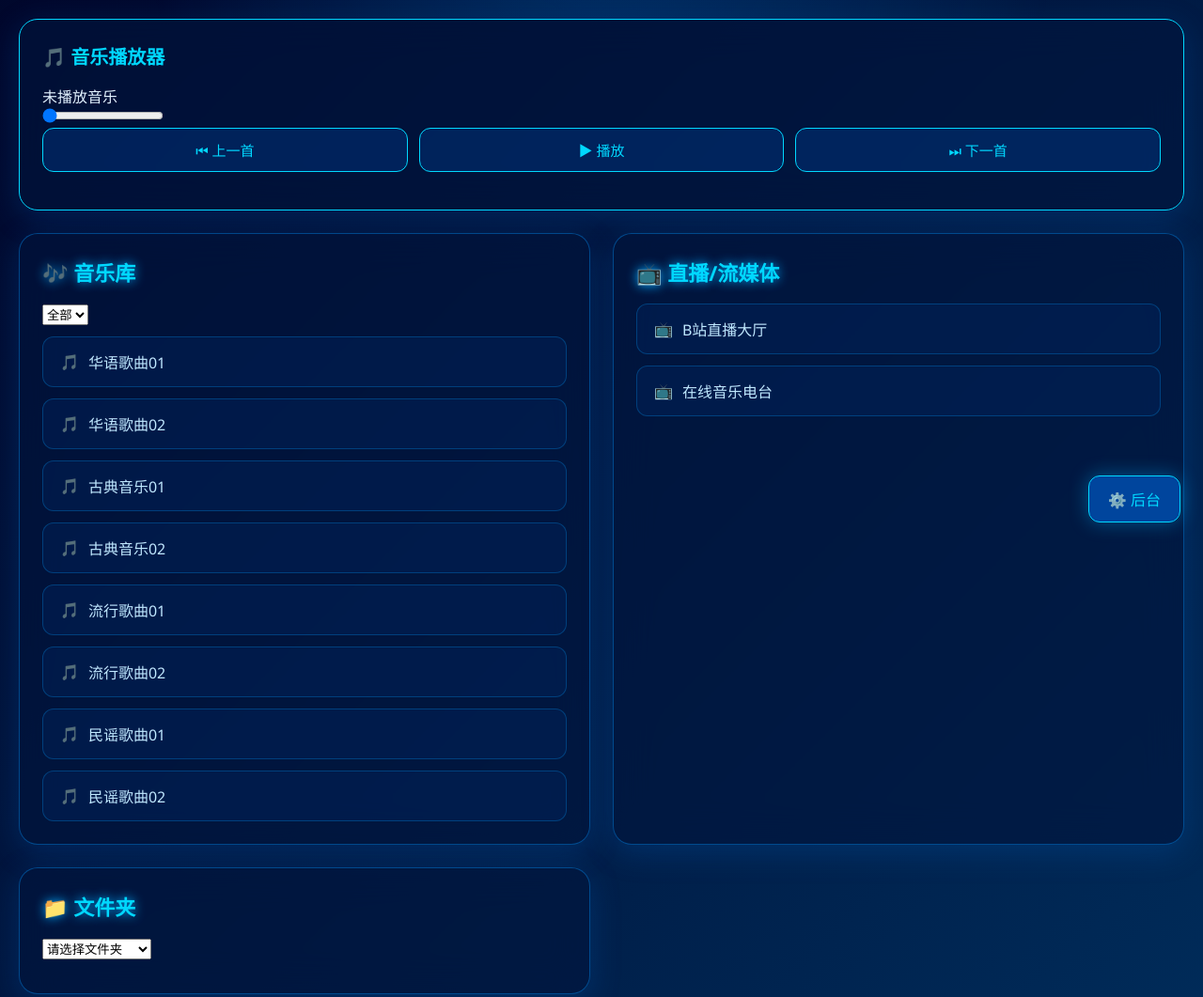
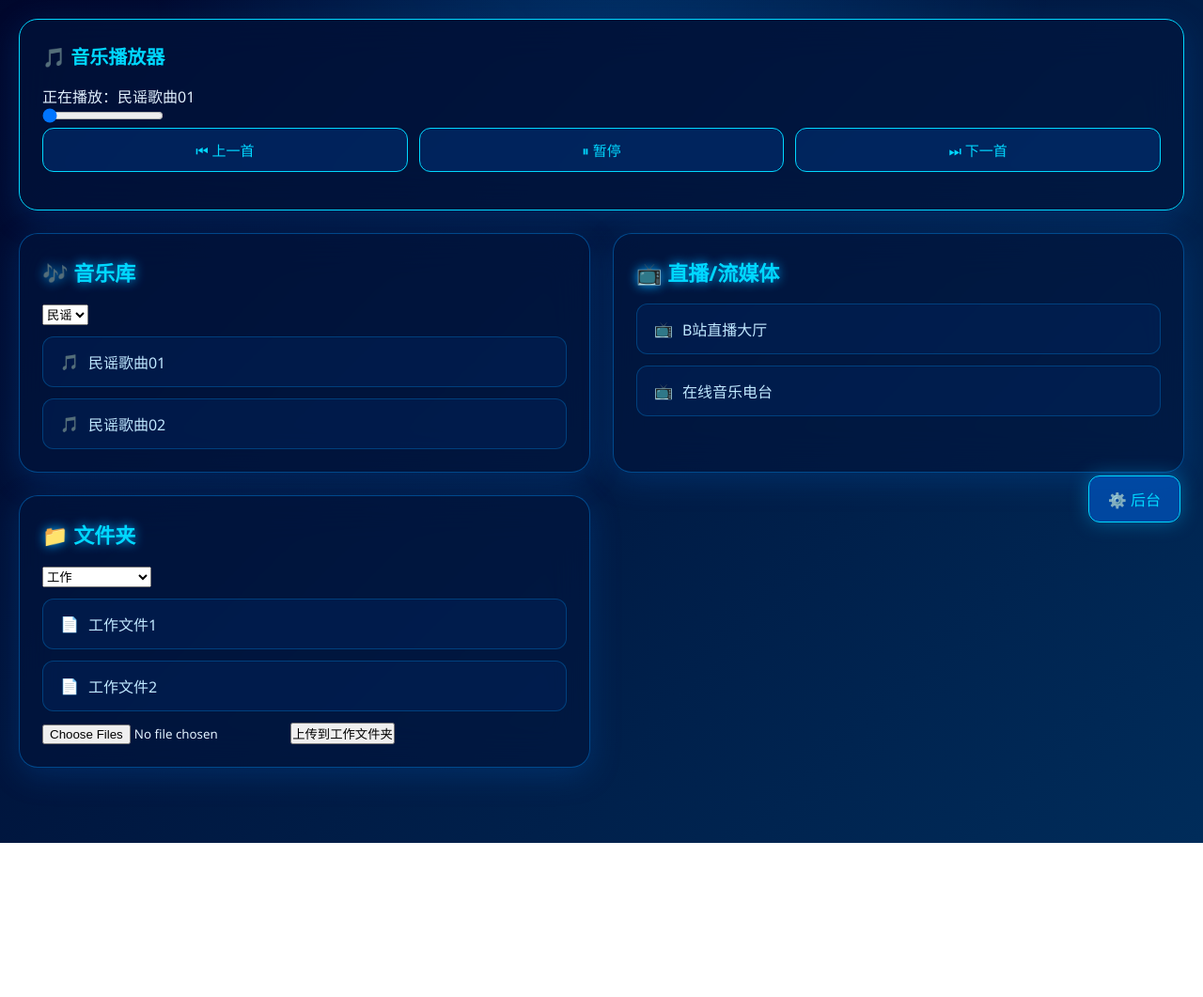
Before and after one commit to 995680202/995680202.github.io, a plain HTML site: page index.html in a window 1280 px wide. Shown: the part 220-1281 px from the top of the page at 94% size. After the commit the page ends 1117 px from the top, so only its background shows below. Drawn offline with Linux system fonts and the light colour scheme.

Commit message:
Add files via upload

```diff
--- a/index.html
+++ b/index.html
@@ -36,7 +36,7 @@
     <audio id="main-player">
   </div>
 
-  <!-- 音乐库（下拉 + 可点歌） -->
+  <!-- 音乐库（默认民谣） -->
   <div class="card">
     <h2>🎶 音乐库</h2>
     <select id="music-category" class="select-box">
@@ -44,26 +44,31 @@
       <option value="chinese">华语</option>
       <option value="classic">古典</option>
       <option value="pop">流行</option>
-      <option value="folk">民谣</option>
+      <option value="folk" selected>民谣</option>
     </select>
     <div class="list" id="music-list" style="margin-top:12px;"></div>
   </div>
 
-  <!-- 直播/流媒体（可打开） -->
+  <!-- 直播/流媒体 -->
   <div class="card">
     <h2>📺 直播/流媒体</h2>
     <div class="list" id="live-list"></div>
   </div>
 
-  <!-- 文件夹（可打开） -->
+  <!-- 文件夹（默认工作+上传入口） -->
   <div class="card">
     <h2>📁 文件夹</h2>
     <select id="folder-select" class="select-box">
       <option value="">请选择文件夹</option>
-      <option value="work">工作</option>
+      <option value="work" selected>工作</option>
       <option value="private">私人（需密码）</option>
     </select>
     <div class="list" id="file-list" style="margin-top:12px;"></div>
+    <!-- 工作文件夹上传 -->
+    <div id="work-upload" style="margin-top:12px;display:none;">
+      <input type="file" id="file-upload" multiple>
+      <button onclick="uploadToWork()">上传到工作文件夹</button>
+    </div>
   </div>
 
 </div>
--- a/script.js
+++ b/script.js
@@ -5,6 +5,8 @@ const prevBtn = document.getElementById('prevBtn');
 const playBtn = document.getElementById('playBtn');
 const musicCategory = document.getElementById('music-category');
 const folderSelect = document.getElementById('folder-select');
+const fileList = document.getElementById('file-list');
+const workUpload = document.getElementById('work-upload');
 
 let currentIndex = 0;
 let musicList = [];
@@ -15,7 +17,7 @@ let privateFiles = [];
 const ADMIN_PASSWORD = "qingnanliu";
 const PRIVATE_PASSWORD = "qingnanliu";
 
-// ====================== 音乐（5分类，点歌可播放）======================
+// 音乐库（民谣有2首，默认播第一首）
 musicList = [
   { name: "华语歌曲01", url: "https://www.soundhelix.com/examples/mp3/SoundHelix-Song-1.mp3", category: "chinese" },
   { name: "华语歌曲02", url: "https://www.soundhelix.com/examples/mp3/SoundHelix-Song-2.mp3", category: "chinese" },
@@ -27,13 +29,13 @@ musicList = [
   { name: "民谣歌曲02", url: "https://www.soundhelix.com/examples/mp3/SoundHelix-Song-9.mp3", category: "folk" },
 ];
 
-// ====================== 直播/流媒体（可打开）======================
+// 直播/流媒体
 liveList = [
   { name: "B站直播大厅", url: "https://live.bilibili.com/" },
   { name: "在线音乐电台", url: "https://music.163.com/" },
 ];
 
-// ====================== 文件夹（可打开）======================
+// 文件夹
 workFiles = [
   { name: "工作文件1", url: "https://www.baidu.com" },
   { name: "工作文件2", url: "https://www.baidu.com" },
@@ -44,13 +46,13 @@ privateFiles = [
   { name: "私人文件2", url: "https://www.baidu.com" },
 ];
 
-// ====================== 全局暂停 ======================
+// 全局暂停
 function pauseAllMedia() {
   player.pause();
   playBtn.textContent = "▶ 播放";
 }
 
-// ====================== 播放音乐 ======================
+// 播放音乐
 function playSong(song) {
   pauseAllMedia();
   player.src = song.url;
@@ -59,10 +61,10 @@ function playSong(song) {
   playBtn.textContent = "⏸ 暂停";
 }
 
-// ====================== 进度条 ======================
+// 进度条
 player.ontimeupdate = () => {
   if (!player.duration) return;
-  progressBar.value = (player.currentTime / player.duration) * 100;
+  progressBar.value = (player.currentTime / player.duration)*100;
 };
 
 progressBar.oninput = () => {
@@ -70,7 +72,7 @@ progressBar.oninput = () => {
   player.currentTime = (progressBar.value / 100) * player.duration;
 };
 
-// ====================== 播放/暂停 ======================
+// 播放/暂停
 playBtn.onclick = () => {
   if (player.paused) {
     player.play();
@@ -81,7 +83,7 @@ playBtn.onclick = () => {
   }
 };
 
-// ====================== 上/下一首 ======================
+// 上/下一首
 function playNext() {
   const currentCat = musicCategory.value;
   let filtered = currentCat === "all" ? musicList : musicList.filter(m => m.category === currentCat);
@@ -102,7 +104,7 @@ prevBtn.onclick = playPrev;
 nextBtn.onclick = playNext;
 player.onended = playNext;
 
-// ====================== 音乐分类下拉 ======================
+// 音乐分类下拉
 function renderMusic() {
   const cat = musicCategory.value;
   const listEl = document.getElementById("music-list");
@@ -119,11 +121,16 @@ function renderMusic() {
     div.onclick = () => playSong(song);
     listEl.appendChild(div);
   });
+
+  // 页面加载默认播放民谣第一首
+  if (cat === "folk" && player.src === "") {
+    playSong(filtered[0]);
+  }
 }
 
 musicCategory.onchange = renderMusic;
 
-// ====================== 直播（可打开）======================
+// 直播
 function renderLive() {
   const listEl = document.getElementById("live-list");
   listEl.innerHTML = "";
@@ -139,19 +146,20 @@ function renderLive() {
   });
 }
 
-// ====================== 文件夹（可打开）======================
+// 文件夹（默认工作+上传入口）
 folderSelect.onchange = () => {
   const val = folderSelect.value;
-  const listEl = document.getElementById("file-list");
-  listEl.innerHTML = "";
+  fileList.innerHTML = "";
+  workUpload.style.display = "none";
 
   if (val === "work") {
+    workUpload.style.display = "block";
     workFiles.forEach(f => {
       const div = document.createElement("div");
       div.className = "item file-item";
       div.innerText = f.name;
       div.onclick = () => window.open(f.url, "_blank");
-      listEl.appendChild(div);
+      fileList.appendChild(div);
     });
   } else if (val === "private") {
     const pwd = prompt("请输入私人文件夹密码：");
@@ -161,7 +169,7 @@ folderSelect.onchange = () => {
         div.className = "item file-item";
         div.innerText = f.name;
         div.onclick = () => window.open(f.url, "_blank");
-        listEl.appendChild(div);
+        fileList.appendChild(div);
       });
     } else {
       alert("密码错误！");
@@ -170,7 +178,23 @@ folderSelect.onchange = () => {
   }
 };
 
-// ====================== 后台 ======================
+// 工作文件夹上传
+function uploadToWork() {
+  const files = document.getElementById("file-upload").files;
+  if (files.length === 0) {
+    alert("请选择文件");
+    return;
+  }
+  for (let i = 0; i < files.length; i++) {
+    const file = files[i];
+    // 模拟上传：实际项目需后端接口
+    workFiles.push({ name: file.name, url: URL.createObjectURL(file) });
+  }
+  alert(`成功上传${files.length}个文件`);
+  folderSelect.onchange(); // 刷新列表
+}
+
+// 后台
 function toggleAdmin() {
   const panel = document.getElementById("adminPanel");
   panel.style.display = panel.style.display === "block" ? "none" : "block";
@@ -189,8 +213,9 @@ function saveAllData() {
   location.reload();
 }
 
-// ====================== 初始化 ======================
+// 初始化
 window.onload = () => {
   renderMusic();
   renderLive();
+  folderSelect.onchange(); // 触发工作文件夹默认显示
 };
```
